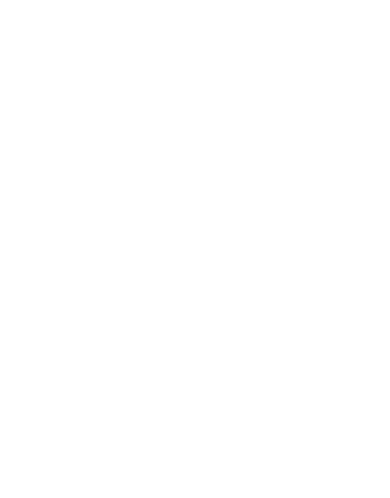
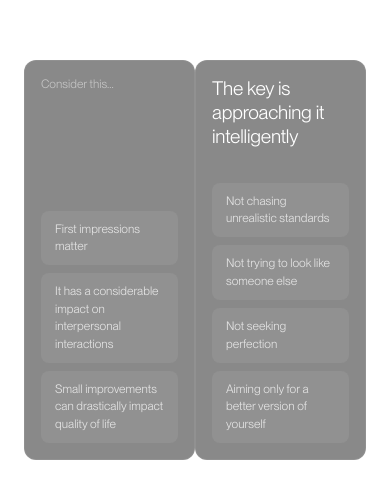
Before and after one commit to ABF00711/Quoves_Frontend-Next.js-, a Next.js app: page / in a window 390 px wide. Shown: the part 6662-7160 px from the top of the page. Built offline with nearby package versions, Linux system fonts and the light colour scheme.

Commit message:
refactor(Philosophy): modify to separate text and cards

```diff
--- a/src/components/sections/Philosophy/Philosophy.module.scss
+++ b/src/components/sections/Philosophy/Philosophy.module.scss
@@ -133,135 +133,95 @@
   line-height: 1.6;
 }
 
-/* ── Consider section — follows insecurity, still over sticky video ── */
+/* ── Consider section ── */
 .consider {
   position: relative;
   z-index: 1;
-  padding: 100px 0;
+  padding: 80px 0 120px;
 }
 
-.considerInner {
+/* ── Text block — appears first on scroll ── */
+.considerText {
   @include container;
-  display: grid;
-  grid-template-columns: 1fr 1fr;
-  gap: 80px;
-  align-items: start;
-
-  @include respond(md) {
-    grid-template-columns: 1fr;
-    gap: 48px;
-  }
-}
-
-.considerLeft {
-  position: relative;
-}
-
-.considerLabel {
-  @include label;
-  color: rgba(255, 255, 255, 0.55);
-  margin-bottom: 12px;
+  text-align: center;
+  padding-bottom: 60px;
 }
 
 .considerHeading {
-  font-size: clamp(1.6rem, 2.8vw, 2.6rem);
+  font-size: clamp(1.8rem, 2.8vw, 2.6rem);
   font-weight: 400;
   color: $white;
   line-height: 1.15;
-  letter-spacing: -0.02em;
-  margin-bottom: 24px;
+  letter-spacing: -0.025em;
+  margin-bottom: 16px;
 }
 
 .considerAccent {
-  font-style: italic;
-  font-weight: 600;
+  display: block;
+  color: rgba(255, 255, 255, 0.5);
 }
 
 .considerBody {
-  font-size: 0.82rem;
-  color: rgba(255, 255, 255, 0.72);
+  font-size: 0.8rem;
+  color: rgba(255, 255, 255, 0.6);
   line-height: 1.75;
-  margin-bottom: 24px;
+  max-width: 540px;
+  margin: 0 auto;
 }
 
-.bulletList {
-  list-style: none;
+/* ── Cards row — slides in after text ── */
+.considerCards {
+  @include container;
+  display: flex;
+  justify-content: space-between;
+  align-items: flex-start;
+}
+
+.considerCard {
+  width: 443px;
+  height: 400px;
+  border-radius: 12px;
+  padding: 16px;
+  background: rgba(20, 20, 20, 0.5);
+  -webkit-backdrop-filter: blur(8px);
+  backdrop-filter: blur(8px);
+  border: 1px solid rgba(255, 255, 255, 0.07);
   display: flex;
   flex-direction: column;
-  gap: 10px;
 }
 
-.bulletItem {
-  display: flex;
-  align-items: flex-start;
-  gap: 10px;
-  font-size: 0.78rem;
-  color: rgba(255, 255, 255, 0.7);
-  line-height: 1.55;
-
-  &::before {
-    content: '';
-    flex-shrink: 0;
-    width: 4px;
-    height: 4px;
-    border-radius: 50%;
-    background: rgba(255, 255, 255, 0.45);
-    margin-top: 7px;
-  }
+.considerCardTitle {
+  font-size: 0.75rem;
+  font-weight: 400;
+  color: rgba(255, 255, 255, 0.5);
+  margin-bottom: 8px;
 }
 
-.considerRight {
-  padding-top: 8px;
+.considerCardImage {
+  flex: 1;
 }
 
-.considerRightLabel {
-  @include label;
-  color: rgba(255, 255, 255, 0.55);
-  margin-bottom: 16px;
-}
-
-.keyHeading {
-  font-size: clamp(1.4rem, 2.4vw, 2.2rem);
-  font-weight: 400;
-  color: $white;
-  line-height: 1.2;
-  letter-spacing: -0.02em;
-  margin-bottom: 20px;
-}
-
-.keyAccent {
-  font-style: italic;
-  font-weight: 600;
-}
-
-.keyBullets {
-  list-style: none;
+.considerCardBullets {
   display: flex;
   flex-direction: column;
   gap: 8px;
+  margin-top: auto;
 }
 
-.keyBullet {
-  display: flex;
-  align-items: flex-start;
-  gap: 10px;
-  font-size: 0.78rem;
-  color: rgba(255, 255, 255, 0.7);
-  line-height: 1.55;
-  padding: 10px 0;
-  border-bottom: 1px solid rgba(255, 255, 255, 0.15);
+.considerBullet {
+  display: block;
+  padding: 10px 14px;
+  border-radius: 8px;
+  background: rgba(255, 255, 255, 0.07);
+  font-size: 0.75rem;
+  color: rgba(255, 255, 255, 0.75);
+  line-height: 1.45;
+}
 
-  &::before {
-    content: '';
-    flex-shrink: 0;
-    width: 4px;
-    height: 4px;
-    border-radius: 50%;
-    background: rgba(255, 255, 255, 0.45);
-    margin-top: 7px;
-  }
-
-  &:last-child {
-    border-bottom: none;
-  }
+.considerCardHeading {
+  font-size: clamp(1.2rem, 1.6vw, 1.45rem);
+  font-weight: 400;
+  color: $white;
+  line-height: 1.25;
+  letter-spacing: -0.01em;
 }
--- a/src/components/sections/Philosophy/index.tsx
+++ b/src/components/sections/Philosophy/index.tsx
@@ -1,6 +1,9 @@
 'use client';
 
+import { useEffect, useRef } from 'react';
 import Image from 'next/image';
+import { gsap } from 'gsap';
+import { ScrollTrigger } from 'gsap/ScrollTrigger';
 import styles from './Philosophy.module.scss';
 
 const CARDS = [
@@ -22,24 +25,51 @@ const CARDS = [
 ];
 
 const CONSIDER_BULLETS = [
-  'Most insecurity comes from not knowing your actual baseline',
-  'A precise report replaces vague anxiety with actionable data',
-  'Knowing exactly what to improve eliminates rumination',
-  'Social comparison almost always ignores lifestyle context',
+  'First impressions matter',
+  'It has a considerable impact on interpersonal interactions',
+  'Small improvements can drastically impact quality of life',
 ];
 
 const KEY_BULLETS = [
-  'Not chasing unrealistic benchmarks',
+  'Not chasing unrealistic standards',
   'Not trying to look like someone else',
   'Not seeking perfection',
   'Aiming only for a better version of yourself',
 ];
 
 export default function Philosophy() {
+  const frameRef = useRef<HTMLDivElement>(null);
+  const considerTextRef = useRef<HTMLDivElement>(null);
+  const leftCardRef = useRef<HTMLDivElement>(null);
+  const rightCardRef = useRef<HTMLDivElement>(null);
+
+  useEffect(() => {
+    gsap.registerPlugin(ScrollTrigger);
+
+    const ctx = gsap.context(() => {
+      gsap.from(considerTextRef.current, {
+        y: 40, opacity: 0, duration: 1, ease: 'power3.out',
+        scrollTrigger: { trigger: considerTextRef.current, start: 'top 80%' },
+      });
+
+      gsap.from(leftCardRef.current, {
+        x: -60, opacity: 0, duration: 1, ease: 'power3.out',
+        scrollTrigger: { trigger: leftCardRef.current, start: 'top 85%' },
+      });
+
+      gsap.from(rightCardRef.current, {
+        x: 60, opacity: 0, duration: 1, ease: 'power3.out',
+        scrollTrigger: { trigger: rightCardRef.current, start: 'top 85%' },
+      });
+    }, frameRef);
+
+    return () => ctx.revert();
+  }, []);
+
   return (
-    <div className={styles.philosophyFrame}>
+    <div ref={frameRef} className={styles.philosophyFrame}>
 
-      {/* ── Sticky video — stays fixed behind both sections as they scroll over it ── */}
+      {/* ── Sticky video ── */}
       <div className={styles.videoSticky}>
         <video
           className={styles.bgVideo}
@@ -54,12 +84,11 @@ export default function Philosophy() {
         <div className={styles.bgVideoOverlay}></div>
       </div>
 
-      {/* Single blur overlay spanning insecurity + consider — no seam because it's one element */}
+      {/* Single blur overlay spanning insecurity + consider */}
       <div className={styles.blurOverlay} />
 
-      {/* ── Insecurity section — scrolls naturally over the sticky video ── */}
+      {/* ── Insecurity section ── */}
       <section className={styles.insecurity}>
-
         <div className={styles.insecurityInner}>
           <h2 className={styles.insecurityHeading}>
             Will analyzing my face
@@ -93,41 +122,47 @@ export default function Philosophy() {
         </div>
       </section>
 
-      {/* ── Consider section — follows insecurity, still over the sticky video ── */}
+      {/* ── Consider section ── */}
       <section className={styles.consider}>
-        <div className={styles.considerInner}>
-          <div className={styles.considerLeft}>
-            <p className={styles.considerLabel}>Consider this</p>
-            <h3 className={styles.considerHeading}>
-              Is it vain to care about{' '}
-              <span className={styles.considerAccent}>your appearance?</span>
-            </h3>
-            <p className={styles.considerBody}>
-              Most people care about how they look — that&rsquo;s not vanity, it&rsquo;s human.
-              The question is whether you approach it with intention or anxiety. Appearance
-              affects first impressions, self-confidence, and social outcomes in measurable ways.
-              Ignoring that doesn&rsquo;t make it go away.
-            </p>
-            <ul className={styles.bulletList}>
+
+        {/* Text appears first on scroll */}
+        <div ref={considerTextRef} className={styles.considerText}>
+          <h3 className={styles.considerHeading}>
+            Is it vain to care
+            <span className={styles.considerAccent}>about your appearance?</span>
+          </h3>
+          <p className={styles.considerBody}>
+            Many feel guilty about wanting to improve their looks, fearing it means
+            they&rsquo;re shallow or insecure. But here&rsquo;s what research tells us:
+            caring about appearance is natural, just like caring about finances and
+            education, it&rsquo;s just another form of self-improvement.
+          </p>
+        </div>
+
+        {/* Cards slide in after text */}
+        <div className={styles.considerCards}>
+          <div ref={leftCardRef} className={styles.considerCard}>
+            <p className={styles.considerCardTitle}>Consider this...</p>
+            <div className={styles.considerCardImage} />
+            <div className={styles.considerCardBullets}>
               {CONSIDER_BULLETS.map((b) => (
-                <li key={b} className={styles.bulletItem}>{b}</li>
+                <span key={b} className={styles.considerBullet}>{b}</span>
               ))}
-            </ul>
+            </div>
           </div>
 
-          <div className={styles.considerRight}>
-            <p className={styles.considerRightLabel}>The key is approaching it intelligently</p>
-            <h3 className={styles.keyHeading}>
-              Not chasing perfection —{' '}
-              <span className={styles.keyAccent}>chasing clarity</span>
+          <div ref={rightCardRef} className={styles.considerCard}>
+            <h3 className={styles.considerCardHeading}>
+              The key is approaching it intelligently
             </h3>
-            <ul className={styles.keyBullets}>
+            <div className={styles.considerCardBullets}>
               {KEY_BULLETS.map((b) => (
-                <li key={b} className={styles.keyBullet}>{b}</li>
+                <span key={b} className={styles.considerBullet}>{b}</span>
               ))}
-            </ul>
+            </div>
           </div>
         </div>
+
       </section>
 
     </div>
```
